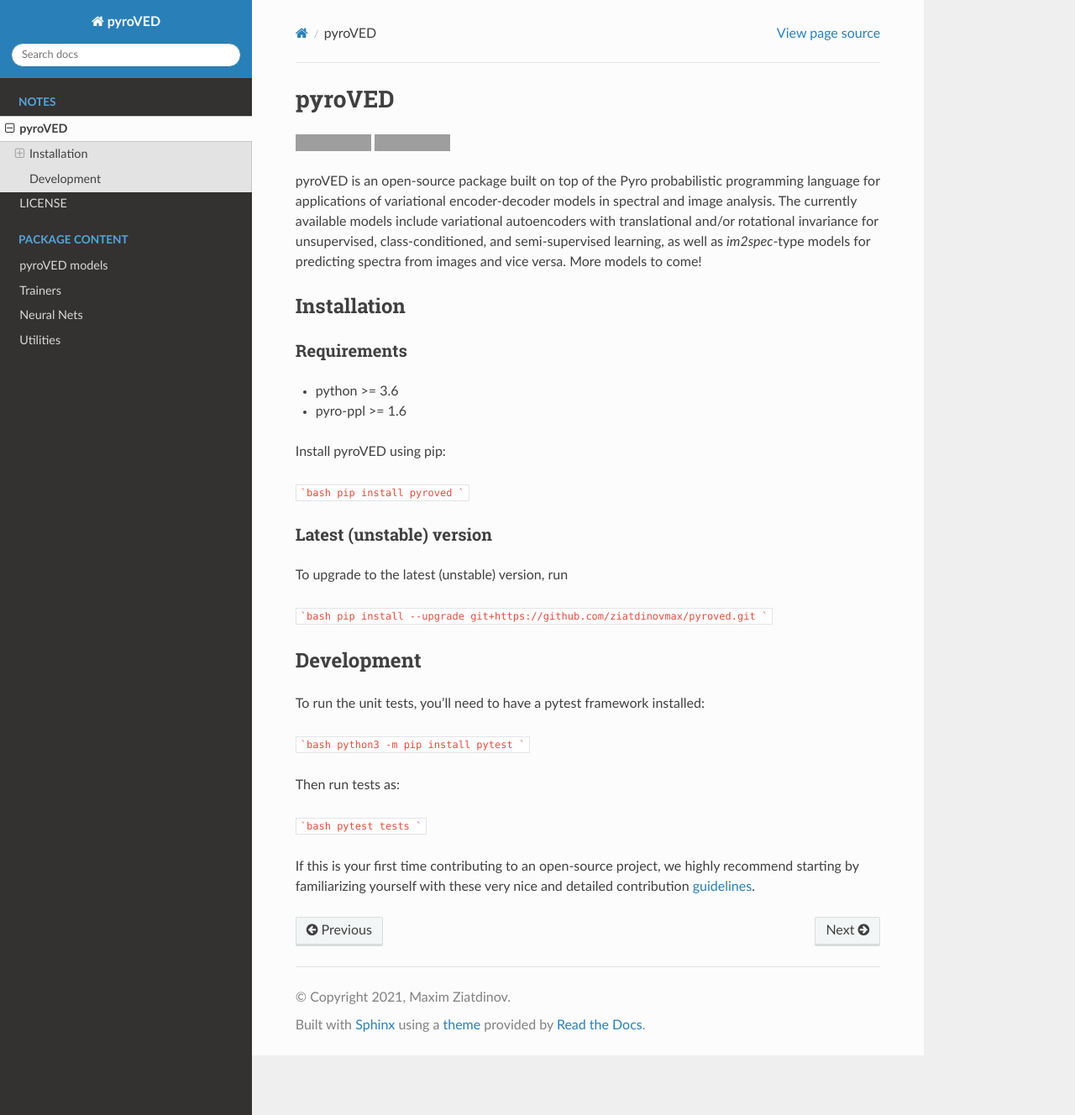
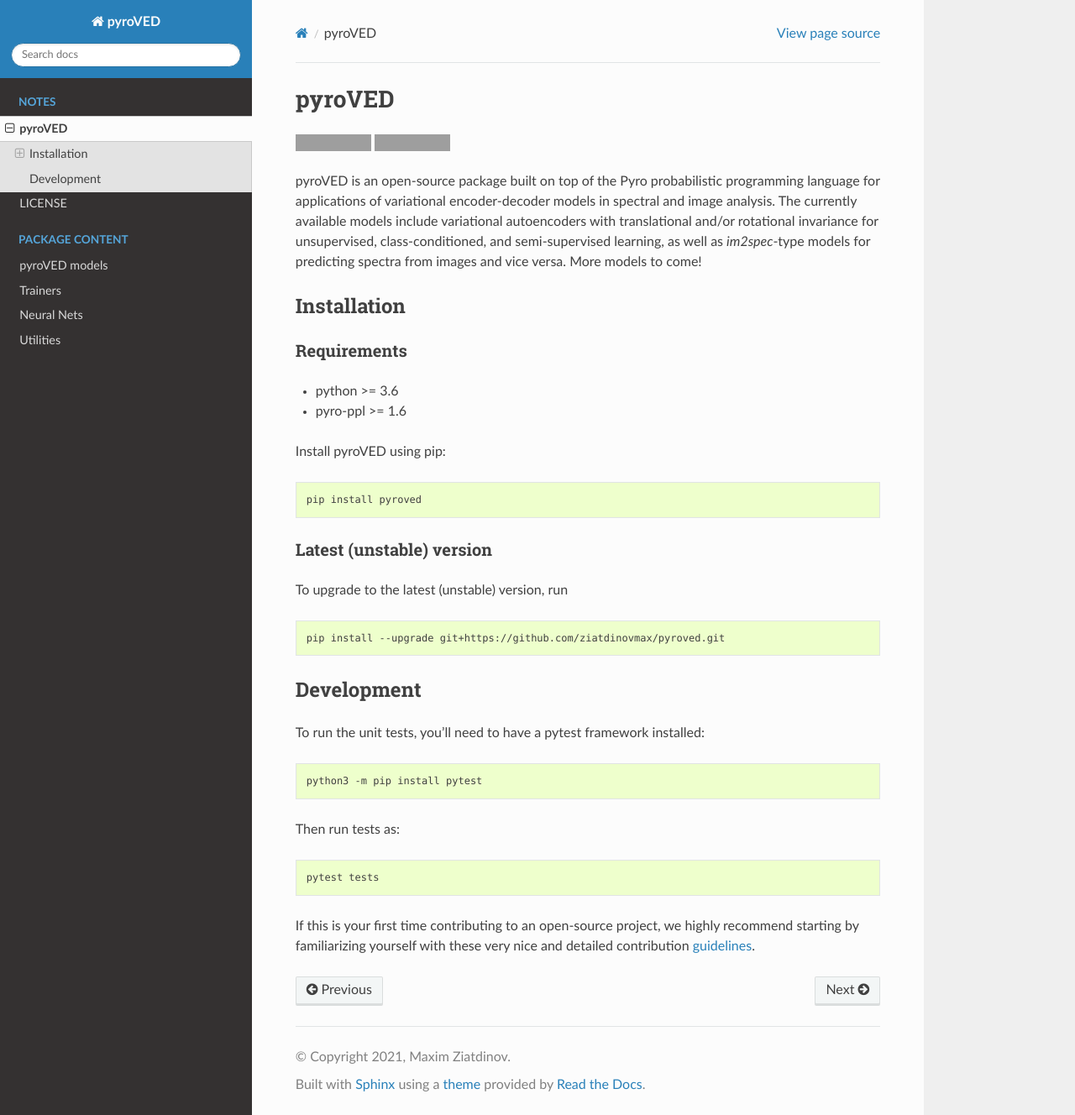
Before and after one commit to ziatdinovmax/pyroVED, a Sphinx documentation site: the page built from docs/source/README.rst, in a window 1280 px wide and 1328 px high. Shown: the whole window at 84% size. Built offline with Sphinx 7.4.7 and the Read the Docs theme 2.0.0, drawn with Linux system fonts in a browser that asks for light colours; grey boxes are pictures that could not be loaded.

Commit message:
Update docs

````diff
--- a/docs/source/README.rst
+++ b/docs/source/README.rst
@@ -22,32 +22,32 @@
 
 Install pyroVED using pip:
 
-```bash
-pip install pyroved
-```
+.. code:: bash
+
+   pip install pyroved
 
 Latest (unstable) version
 ^^^^^^^^^^^^^^^^^^^^^^^^^
 
 To upgrade to the latest (unstable) version, run
 
-```bash
-pip install --upgrade git+https://github.com/ziatdinovmax/pyroved.git
-```
+.. code:: bash
+
+   pip install --upgrade git+https://github.com/ziatdinovmax/pyroved.git
 
 Development
 -----------
 
 To run the unit tests, you'll need to have a pytest framework installed:
 
-```bash
-python3 -m pip install pytest
-```
+.. code:: bash
+
+   python3 -m pip install pytest
 
 Then run tests as:
 
-```bash
-pytest tests
-```
+.. code:: bash
+
+   pytest tests
 
 If this is your first time contributing to an open-source project, we highly recommend starting by familiarizing yourself with these very nice and detailed contribution `guidelines <https://github.com/firstcontributions/first-contributions>`_.
--- a/docs/source/index.rst
+++ b/docs/source/index.rst
@@ -4,7 +4,7 @@
    contain the root `toctree` directive.
 
 Welcome to pyroVED's documentation!
-==================================
+===================================
 
 .. toctree::
    :maxdepth: 3
--- a/docs/source/nets.rst
+++ b/docs/source/nets.rst
@@ -61,7 +61,7 @@
     :member-order: bysource
     :show-inheritance:
 
-.. autoclass:: pyroved.nets.Upsampler
+.. autoclass:: pyroved.nets.UpsampleBlock
     :members:
     :undoc-members:
     :member-order: bysource
--- a/docs/source/trainers.rst
+++ b/docs/source/trainers.rst
@@ -3,7 +3,7 @@
 
 SVI Trainer
 -----------
-.. autoclass:: pyroved.trainers.svi
+.. autoclass:: pyroved.trainers.SVItrainer
     :members:
     :undoc-members:
     :member-order: bysource
@@ -11,7 +11,7 @@
 
 auxSVI Trainer
 --------------
-.. autoclass:: pyroved.trainers.auxsvi
+.. autoclass:: pyroved.trainers.auxSVItrainer
     :members:
     :undoc-members:
     :member-order: bysource
````
Also changed, not shown: docs/source/models.rst (+4 -4 lines).
